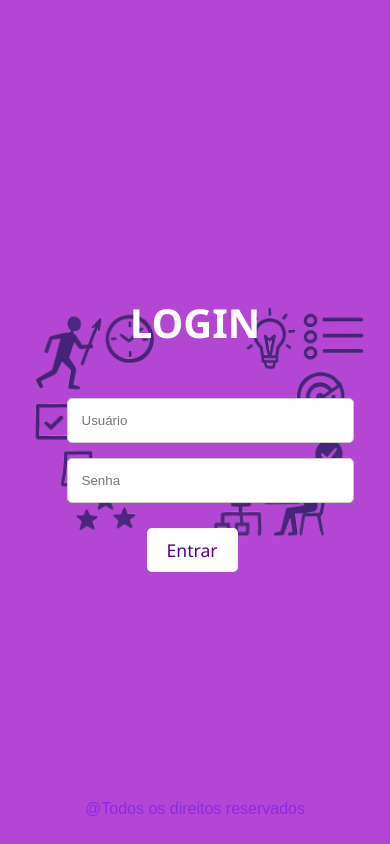
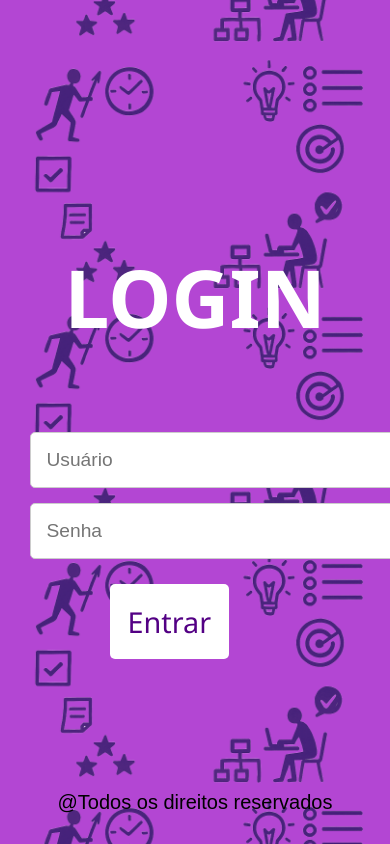
Before and after one commit to LucasPottes81/front-Task-List, a plain HTML site: page login.html in a window 390 px wide. Drawn offline with Linux system fonts and the light colour scheme.

Commit message:
responsividade concluida

```diff
--- a/css/style.css
+++ b/css/style.css
@@ -32,13 +32,34 @@ body{
 
 /* Responsividade */
 @media (max-width: 900px) {
+
   .container {
     width: 90vw;
     height: 100vh;
     flex-direction: column;
     border-radius: 8px;
     padding: 10px;
+    background-repeat: repeat;
   }
+
+  .copyright {
+    color: black;
+  }
+
+   #titulo-login, #titulo-cadastro {
+        font-size: 3rem; /* Título maior */
+        text-align: center;
+    }
+
+    input {
+        font-size: 1.2rem; /* Texto do input maior */
+        padding: 16px;
+    }
+
+    button {
+        font-size: 1.2rem;
+        padding: 12px;
+    }
 }
 
 @media (max-width: 600px) {
@@ -52,10 +73,26 @@ body{
     box-shadow: none;
     border: none;
     padding: 0;
+    background-repeat:repeat;
   }
   .copyright {
-    font-size: 16px;
+    font-size: 20 px;
     padding-top: 10px;
     padding-bottom: 10px;
+    color: black;
   }
+    #titulo-login, #titulo-cadastro {
+        font-size: 5rem; /* Título maior */
+        text-align: center;
+    }
+
+    input {
+        font-size: 1.2rem; /* Texto do input maior */
+        padding: 16px;
+    }
+
+    button {
+        font-size: 1.8rem;
+        padding: 18px;
+    }
 }
--- a/login.html
+++ b/login.html
@@ -2,7 +2,9 @@
 <html lang="pt-BR">
 <head>
   <meta charset="UTF-8">
-  <title>Login</title>
+  <meta name="viewport" content="width=device-width, initial-scale=1.0" />
+  <title>Faz aí Po!</title>
+  <link rel="icon" type="image/png" href="assets/icon-fazAiPo.png" />
   <link rel="stylesheet" href="css/login.css" />
   <link rel="stylesheet" href="css/style.css" />
   <link rel="icon" type="image/png" href="assets/icon-fazAiPo.png" />
```
Also changed, not shown: dashboard.html (+2 -1 lines), register.html (+3 -1 lines). Lines whose indentation alone changed are shown as unchanged.
